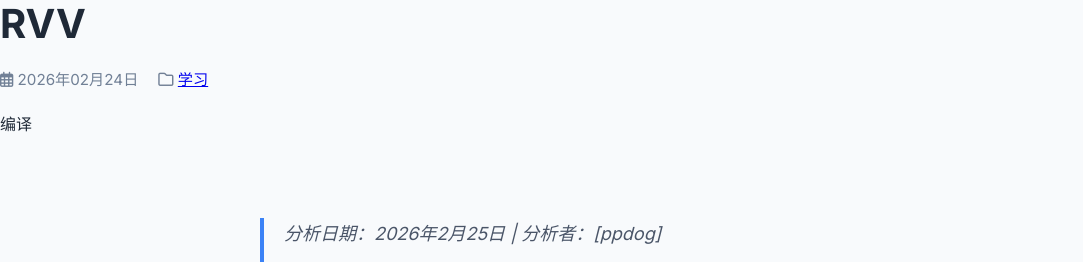
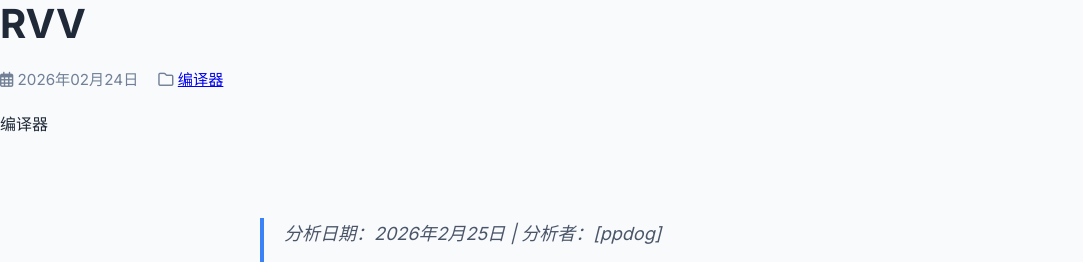
Before and after one commit to loveppdog/loveppdog.github.io, a Jekyll site: the page built from _posts/2026-02-25-RVV.md, in a window 1280 px wide and 900 px high. Shown: the top 262 px of the window, without its empty margins (0-1083 px from the left). Built offline with Jekyll 4.4.1, drawn with Linux system fonts in a browser that asks for light colours.

Commit message:
20260225 RVV v2

```diff
--- a/_posts/2026-02-25-RVV.md
+++ b/_posts/2026-02-25-RVV.md
@@ -2,8 +2,8 @@
 title: "RVV"
 date: 2026-02-24
 layout: post
-categories: [学习]
-tags: [编译]
+categories: [编译器]
+tags: [编译器]
 math: true  # 确保开启数学公式支持
 ---
 
```
Also changed, not shown: _pages/categories/编译器.md (added, +5 -0 lines).
